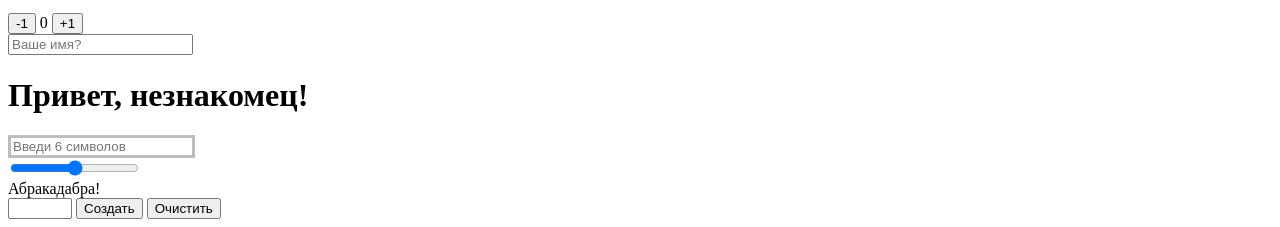
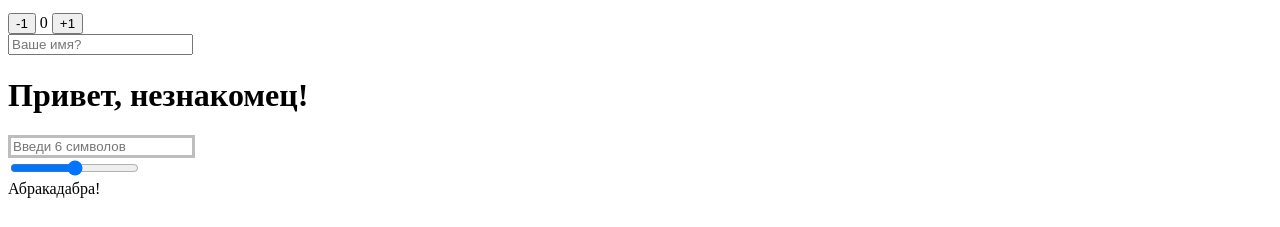
Before and after one commit to Oksana-Hubenko89/goit-js-hw-07, a plain HTML site: page index.html in a window 1280 px wide. Shown: the part 803-1030 px from the top of the page. After the commit the page ends 1009 px from the top, so only its background shows below. Drawn offline with Linux system fonts and the light colour scheme.

Commit message:
Закомментирована задача 8

```diff
--- a/index.html
+++ b/index.html
@@ -65,7 +65,7 @@
       <br />
       <span id="text">Абракадабра!</span>
     </div>
-    <div>
+    <!--<div>
       <div id="controls">
         <input type="number" min="0" max="100" step="1" />
         <button type="button" data-action="render">Создать</button>
@@ -75,7 +75,7 @@
       <div id="boxes"></div>
     </div>
 
-    <!--<script src="./js/task-8.js" type="module"></script>-->
+    <script src="./js/task-8.js" type="module"></script>-->
     <script src="./js/task-7.js" type="module"></script>
     <script src="./js/task-6.js" type="module"></script>
     <script src="./js/task-4.js" type="module"></script>
```
